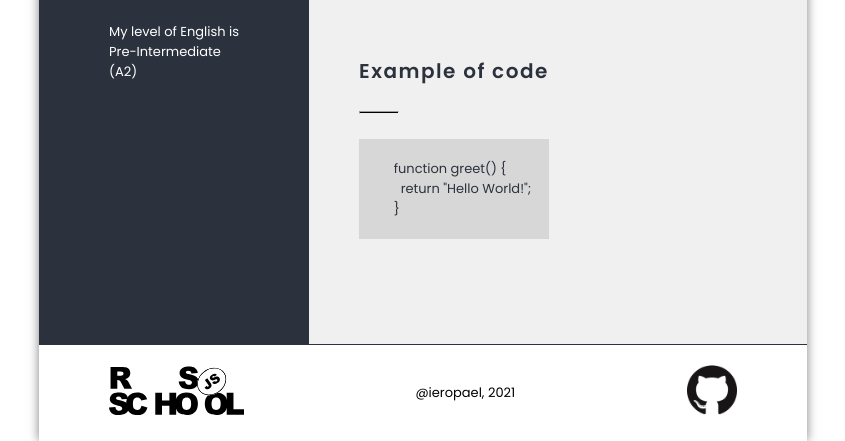
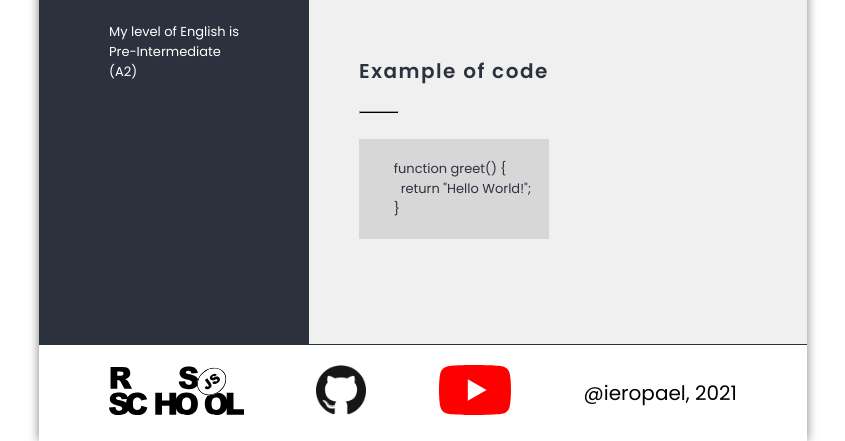
Before and after one commit to ieropael/rsschool-cv, a plain HTML site: page index.html in a window 1280 px wide. Shown: the part 1057-1498 px from the top of the page, without its empty margins (217-1062 px from the left). Drawn offline with Linux system fonts and the light colour scheme.

Commit message:
feat: add YouTube link to footer in CV

```diff
--- a/index.html
+++ b/index.html
@@ -193,10 +193,13 @@
         <a class="rsschool-link" href="https://rs.school/js/" target="_blank">
           <img class="footer-image" src="images/rs_school_js.svg" alt="RSSchool">
         </a>
-        <span class="creation-year">@ieropael, 2021</span>
-        <a class="github-link" href="https://github.com/ieropael/" target="_blank">
+        <a class="github-link" href="https://github.com/ieropael" target="_blank">
           <img class="footer-image" src="images/github.png" alt="GitHub">
         </a>
+        <a class="youtube-link" href="https://www.youtube.com/watch?v=eN0ufa9J9Z4" target="_blank">
+          <img src="images/youtube.svg" alt="YouTube" class="footer-image">
+        </a>
+        <span class="creation-year">@ieropael, 2021</span>
       </footer>
     </div>
   </body>
--- a/style.css
+++ b/style.css
@@ -162,9 +162,13 @@
   display: flex;
   justify-content: space-between;
   align-items: center;
+  padding: 20px 70px 20px 70px;
 }
 
 .footer-image {
-  padding: 20px 70px 20px 70px;
-  height: 90px;
+  height: 50px;
 }
+
+.creation-year {
+  font-size: 20px;
+}
```
Also changed, not shown: images/youtube.svg (added).
